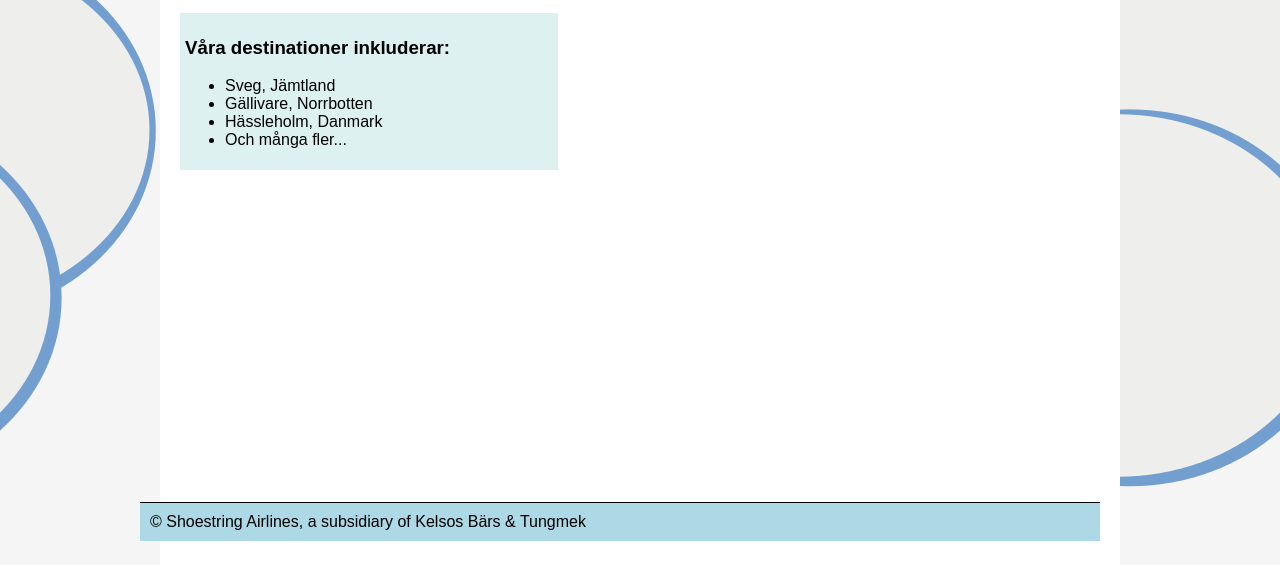
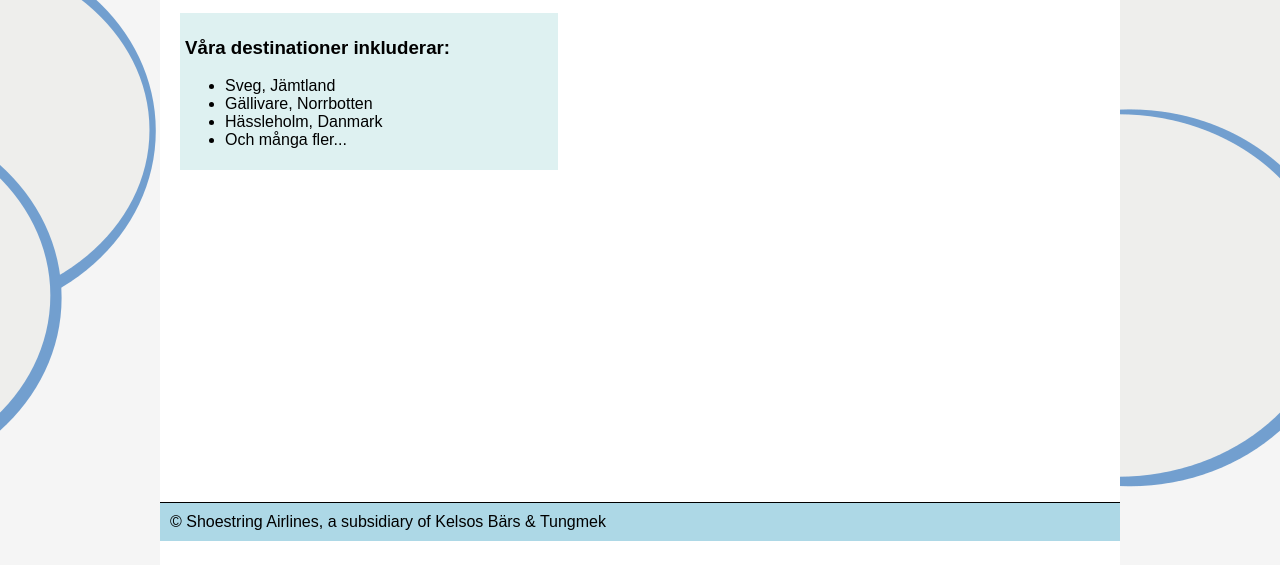
Before and after one commit to benjaminek1337/Laborationer_DT146g, a plain HTML site: page index.html in a window 1280 px wide. Shown: the part 259-824 px from the top of the page. Drawn offline with Linux system fonts and the light colour scheme.

Commit message:
changed error in css

```diff
--- a/css/style.css
+++ b/css/style.css
@@ -67,7 +67,6 @@ footer {
     border-top-style: solid;
     background-color: lightblue;
     padding: 10px;
-    margin-left: -20px;
     position: fixed;
     bottom: 0;
     width: 940px;
```
